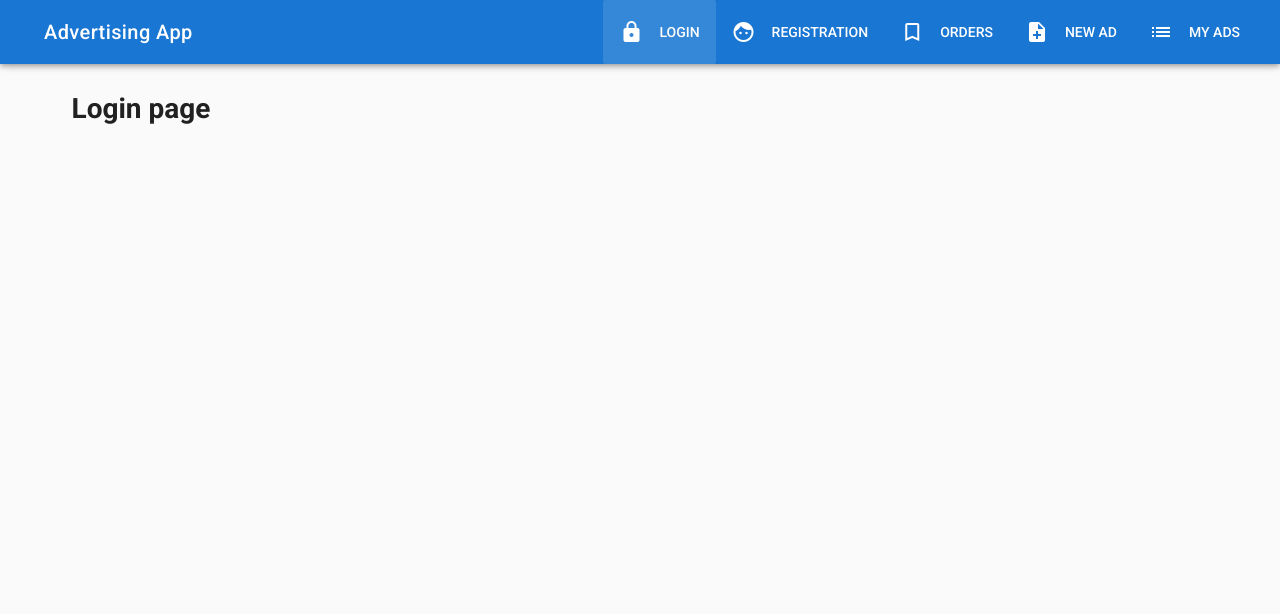
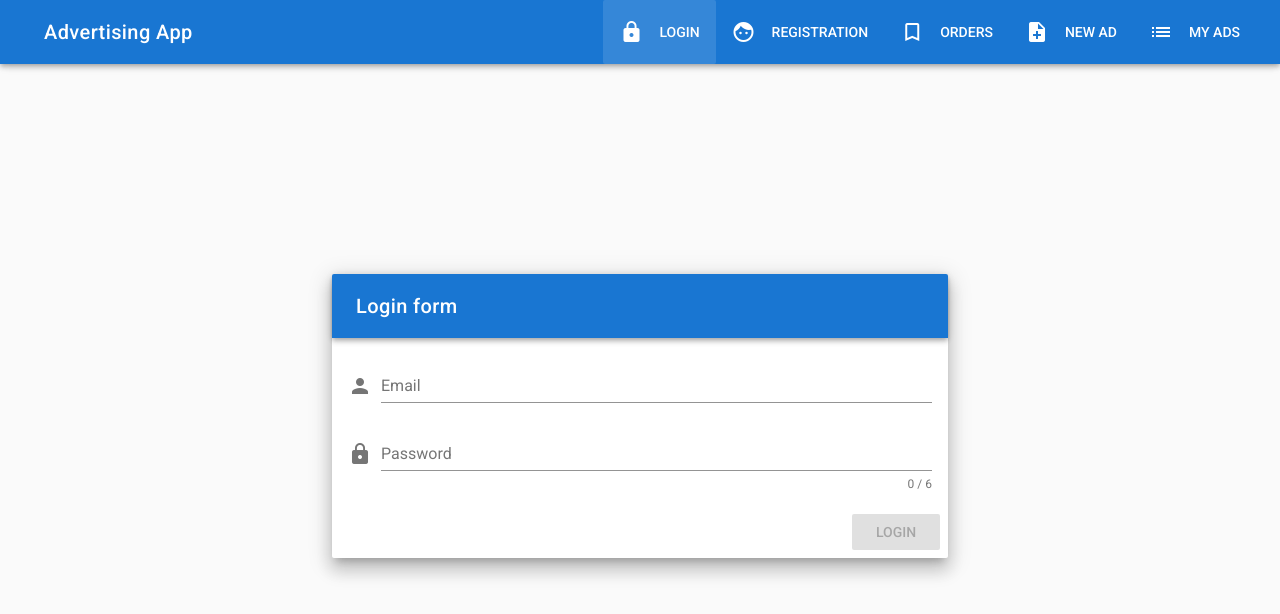
Before and after one commit to a-vershinin/AdvertisingApp, a Vue app: page /login in a window 1280 px wide. Shown: the top 614 px of the page. Built offline with nearby package versions, Linux system fonts and the light colour scheme.

Commit message:
Creatae Login page

```diff
--- a/src/components/Login.vue
+++ b/src/components/Login.vue
@@ -1,13 +1,74 @@
 <template>
-  <v-container>
-    <v-layout row>
-      <v-flex xs12>
-        <h1>Login page</h1>
+  <v-container fluid fill-height>
+    <v-layout align-center justify-center>
+      <v-flex xs12 sm8 md6>
+        <v-card class="elevation-12">
+          <v-toolbar dark color="primary">
+            <v-toolbar-title>Login form</v-toolbar-title>
+          </v-toolbar>
+          <v-card-text>
+            <v-form ref="form" v-model="valid" validation>
+              <v-text-field
+                prepend-icon="person"
+                name="email"
+                label="Email"
+                type="email"
+                v-model="email"
+                :rules="emailRules"
+                required
+              ></v-text-field>
+              <v-text-field
+                prepend-icon="lock"
+                name="password"
+                label="Password"
+                type="password"
+                v-model="password"
+                :rules="passwordRules"
+                :counter="6"
+                required
+              ></v-text-field>
+            </v-form>
+          </v-card-text>
+          <v-card-actions>
+            <v-spacer></v-spacer>
+            <v-btn color="primary" :disabled="!valid" @click="onSubmit">Login</v-btn>
+          </v-card-actions>
+        </v-card>
       </v-flex>
     </v-layout>
   </v-container>
 </template>
 
 <script>
-export default {};
+const emailRegexp = /.+@.+/;
+
+export default {
+  props: { source: String },
+  data() {
+    return {
+      email: '',
+      password: '',
+      valid: false,
+      emailRules: [
+        v => !!v || 'E-mail is required',
+        v => emailRegexp.test(v) || 'E-mail must be valid',
+      ],
+      passwordRules: [
+        v => !!v || 'Password is required',
+        v => (v && v.length >= 6) || 'Password must be more than 6 characters',
+      ],
+    };
+  },
+  methods: {
+    onSubmit() {
+      if (this.$refs.form.validate()) {
+        const user = {
+          email: this.email,
+          password: this.password,
+        };
+        console.log('Login onSubmit:', user);
+      }
+    },
+  },
+};
 </script>
```
